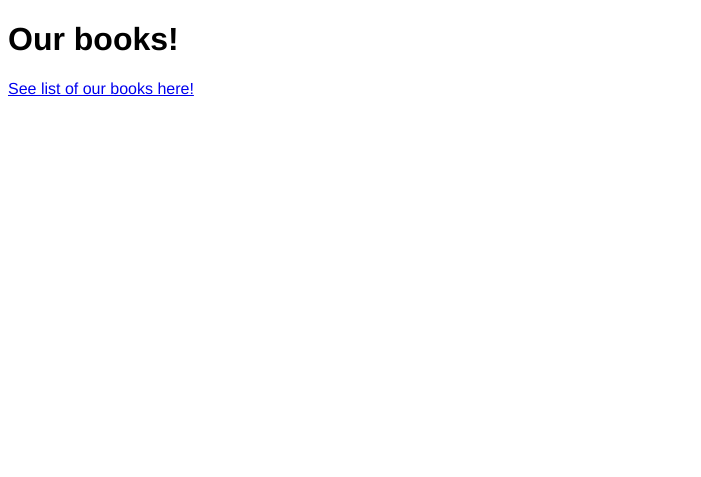
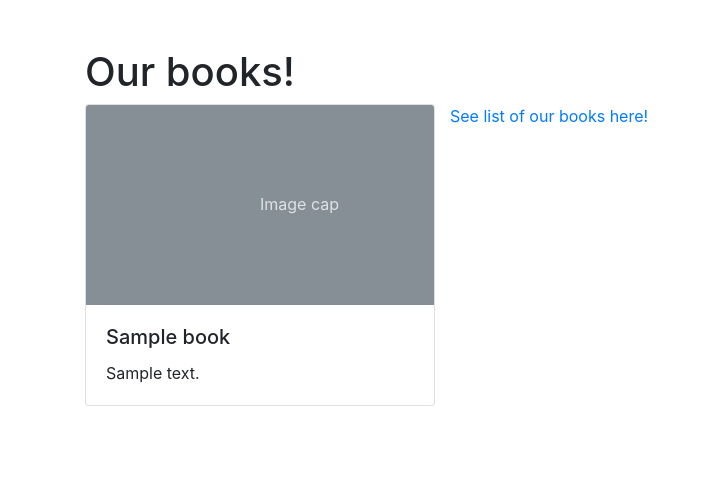
Before and after one commit to mbrav/formula-studio, a Django app: page /books/ in a window 1280 px wide. Shown: the top 477 px of the page, without its empty margins (0-701 px from the left). Run offline with Django 3.2, Linux system fonts and the light colour scheme; tables that the repository leaves empty hold one stand-in row (values such as "Sample post"); some libraries are stand-ins or nearby versions.

Commit message:
cool mansory

```diff
--- a/app1/views.py
+++ b/app1/views.py
@@ -5,7 +5,11 @@ from .models import Book
 from django.shortcuts import render
 
 def main(request):
-    return render(request, 'book-main.html')
+    return render(request, 'book-main.html', {
+        'data': {
+            'books': Book.objects.all()
+        }
+    })
 
 class Another(View):
 
--- a/templates/book-main.html
+++ b/templates/book-main.html
@@ -1,20 +1,51 @@
 <!DOCTYPE html>
 <html lang="en" dir="ltr">
+
 <head>
   <meta charset="utf-8">
   <title>Our books</title>
-    <style media="screen">
-      body {
-        font-family:  Helvetica
-      }
-    </style>
+  <link rel="stylesheet" href="https://stackpath.bootstrapcdn.com/bootstrap/5.0.0-alpha2/css/bootstrap.min.css" integrity="sha384-DhY6onE6f3zzKbjUPRc2hOzGAdEf4/Dz+WJwBvEYL/lkkIsI3ihufq9hk9K4lVoK" crossorigin="anonymous">
+  <script src="https://cdnjs.cloudflare.com/ajax/libs/masonry/4.2.2/masonry.pkgd.min.js" integrity="sha384-GNFwBvfVxBkLMJpYMOABq3c+d3KnQxudP/mGPkzpZSTYykLBNsZEnG2D9G/X/+7D" crossorigin="anonymous" async></script>
 </head>
+
 <body>
-    <main>
+  <main class="container py-5">
+
     <h1>Our books!</h1>
+
+    {% for book in data.books %}
+
+    <div class="row" data-masonry='{"percentPosition": true }'>
+      <div class="col-sm-6 col-lg-4 mb-4">
+        <div class="card">
+          <svg class="bd-placeholder-img card-img-top" width="100%" height="200" xmlns="http://www.w3.org/2000/svg" role="img" aria-label="Placeholder: Image cap" preserveAspectRatio="xMidYMid slice" focusable="false">
+            <title>{{ book.title }}</title>
+            <rect width="100%" height="100%" fill="#868e96" /><text x="50%" y="50%" fill="#dee2e6" dy=".3em">Image cap</text>
+          </svg>
+
+          <div class="card-body">
+            <h5 class="card-title">{{ book.title }}</h5>
+            <p class="card-text">{{ book.description}}</p>
+          </div>
+        </div>
+      </div>
+
+      <!-- <div class="card">
+        <h2>{{ book.title }}</h2>
+        <div class="info">
+          <p>{{ book.description}}</p>
+          <b>Price</b>: {{ book.price }} <br>
+          <b>Availability</b>: {{ book.is_available }} <br>
+          <b>Cover</b>: {{ book.cover }} <br>
+          <img src="" alt="">
+        </div>
+      </div> -->
+
+      {% endfor %}
 
       <a href="list">See list of our books here!</a>
   </main>
 
 </body>
+
 </html>
```
Lines whose indentation alone changed are shown as unchanged.
